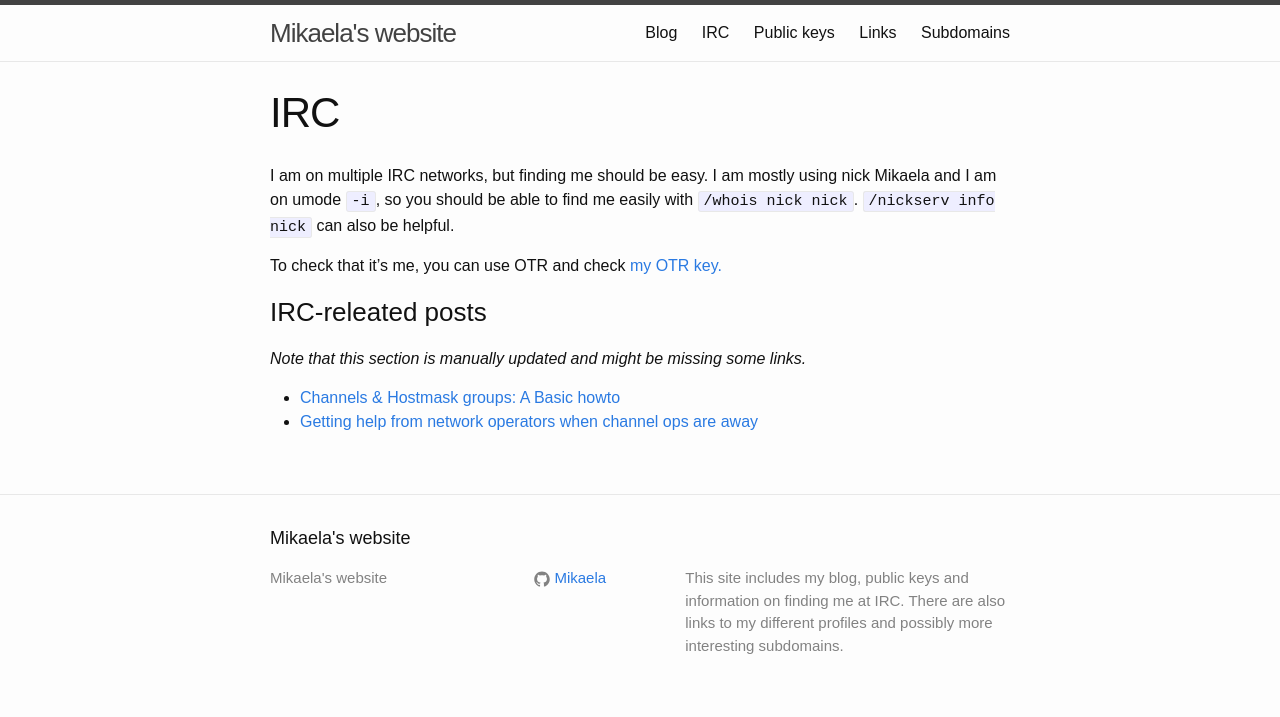
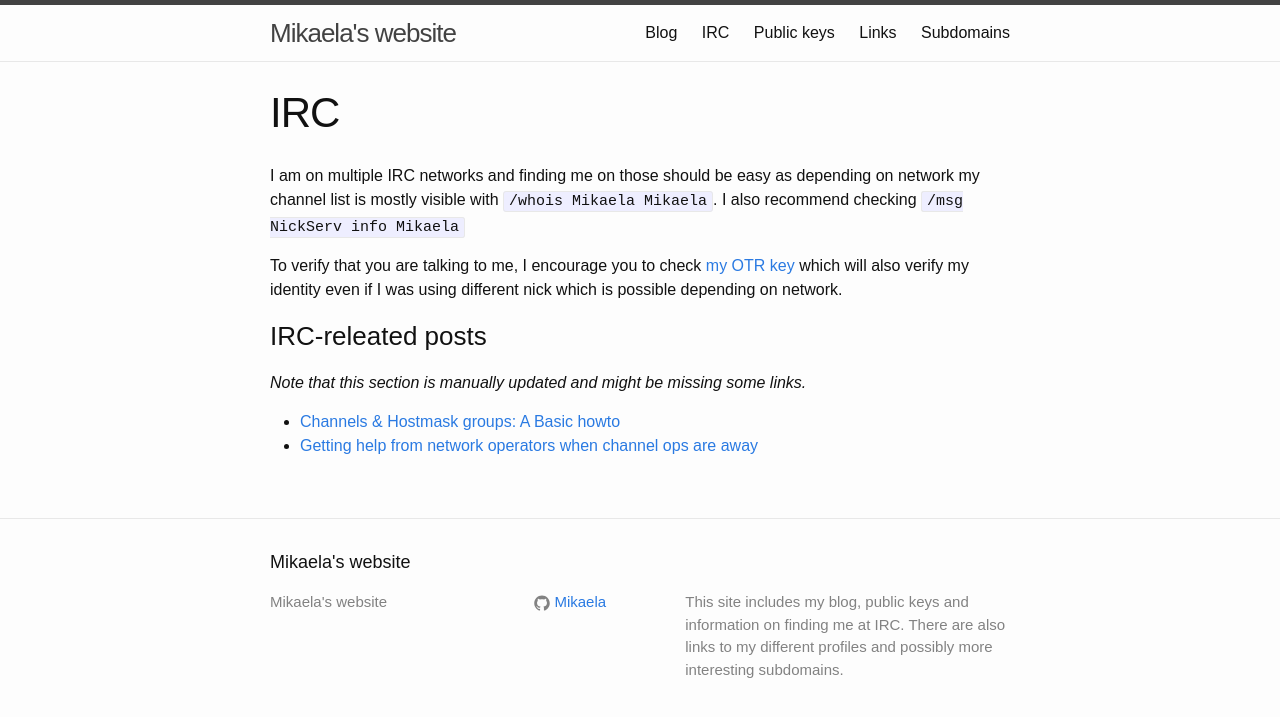
Before and after one commit to Mikaela/mikaela.github.io, a Jekyll site: the page built from pages/irc.markdown, in a window 1280 px wide. Shown: the top 717 px of the page. Built offline with Jekyll 4.4.1, drawn with Linux system fonts in a browser that asks for light colours; Markdown is read by kramdown in place of the engine named in the settings.

Commit message:
rewrite irc

```diff
--- a/pages/irc.markdown
+++ b/pages/irc.markdown
@@ -4,11 +4,16 @@ title: IRC
 permalink: /irc/
 ---
 
-I am on multiple IRC networks, but finding me should be easy. I am mostly
-using nick Mikaela and I am on umode `-i`, so you should be able to find me
-easily with `/whois nick nick`. `/nickserv info nick` can also be helpful.
+I am on multiple IRC networks and finding me on those should be easy as
+depending on network my channel list is mostly visible with
+`/whois Mikaela Mikaela`. I also recommend checking
+`/msg NickServ info Mikaela`
 
-To check that it's me, you can use OTR and check [my OTR key.](../keys)
+To verify that you are talking to me, I encourage you to check [my OTR key]
+which will also verify my identity even if I was using different nick
+which is possible depending on network.
+
+[my OTR key]:(../keys)
 
 ### IRC-releated posts
 
```
